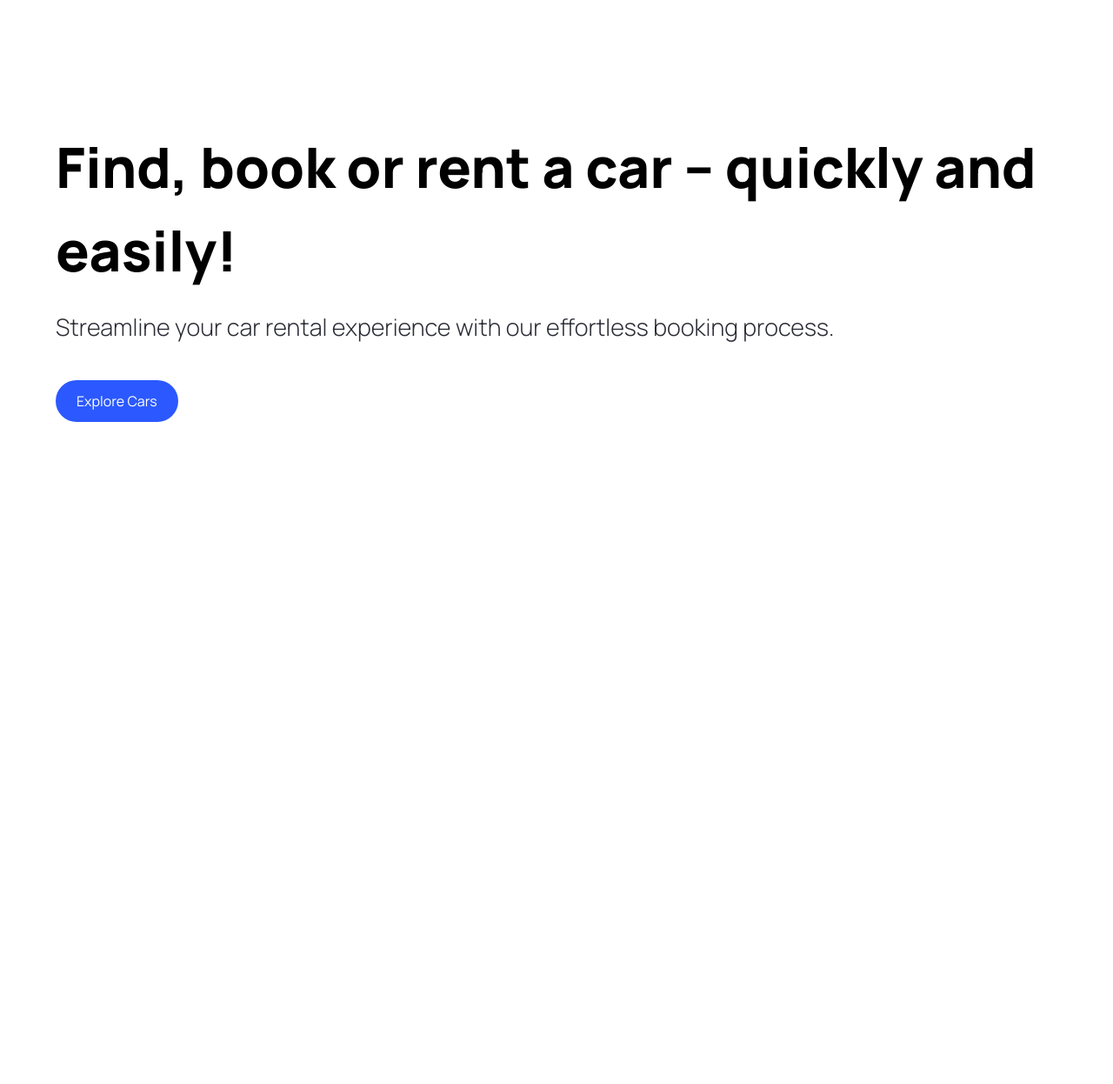
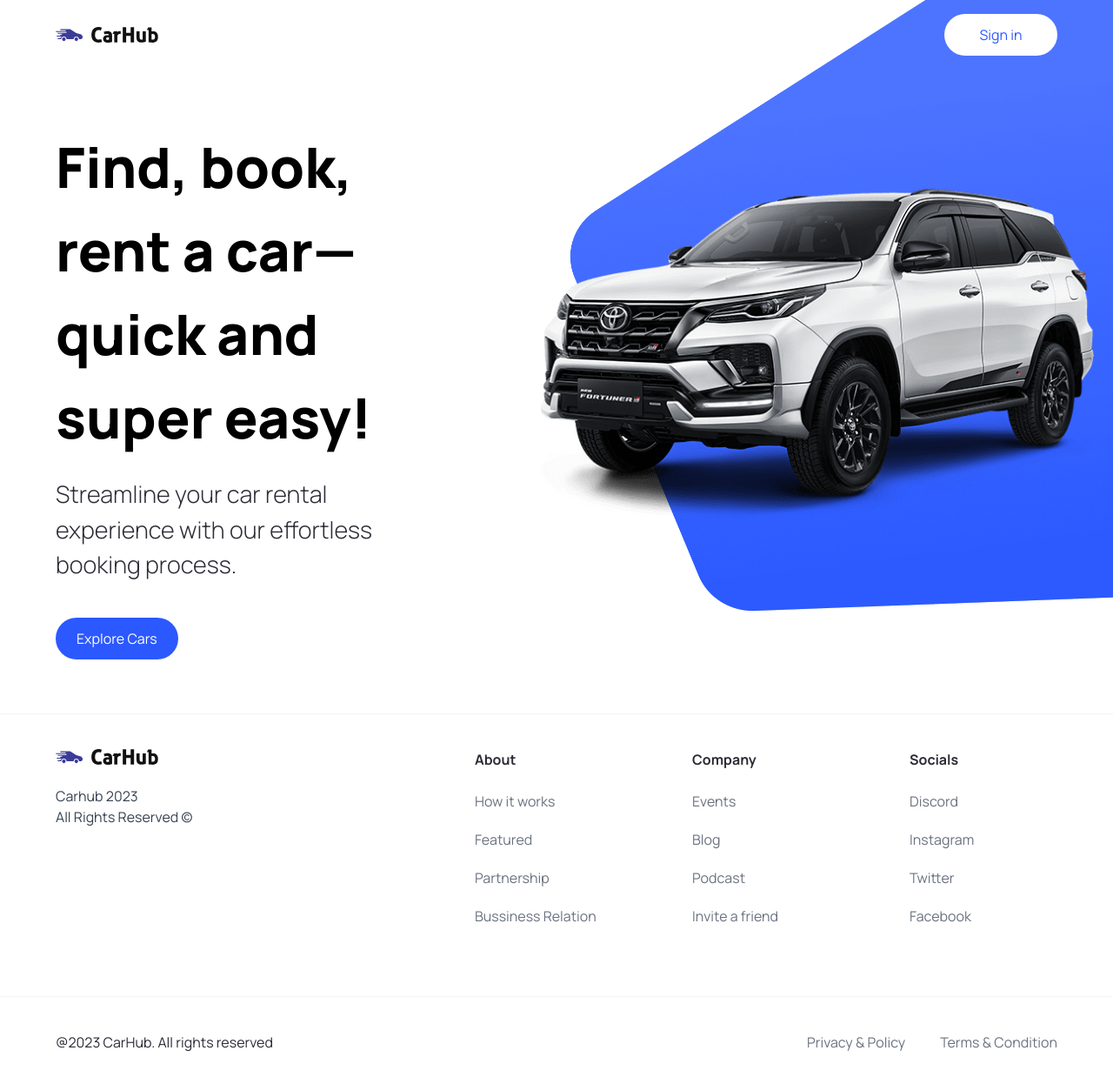
Before and after one commit to AlexSandr90/car_showcase, a Next.js app: page / in a window 1280 px wide. Shown: the top 1246 px of the page at 87% size. Before the commit the page ends 800 px from the top, so only its background shows below. Built offline with nearby package versions, Linux system fonts and the light colour scheme.

Commit message:
Feature: added layout

```diff
--- a/app/layout.tsx
+++ b/app/layout.tsx
@@ -1,22 +1,24 @@
-import './globals.css'
-import type { Metadata } from 'next'
-import { Inter } from 'next/font/google'
-
-const inter = Inter({ subsets: ['latin'] })
+import { Footer, Navbar } from '@/components';
+import './globals.css';
+import type { Metadata } from 'next';
 
 export const metadata: Metadata = {
-  title: 'Create Next App',
-  description: 'Generated by create next app',
-}
+  title: 'Car Hub',
+  description: 'Discover the best car in the world.',
+};
 
 export default function RootLayout({
   children,
 }: {
-  children: React.ReactNode
+  children: React.ReactNode;
 }) {
   return (
     <html lang="en">
-      <body className={inter.className}>{children}</body>
+      <body className="relative">
+        <Navbar />
+        {children}
+        <Footer />
+      </body>
     </html>
-  )
+  );
 }
--- a/app/page.tsx
+++ b/app/page.tsx
@@ -1,4 +1,4 @@
-import { Hero } from "@/components";
+import { Hero } from '@/components';
 
 export default function Home() {
   return (
--- a/components/CustomButton.tsx
+++ b/components/CustomButton.tsx
@@ -1,20 +1,21 @@
-"use client";
+'use client';
 
-import { CustomButtonProps } from "@/types";
+import { CustomButtonProps } from '@/types';
 
 const CustomButton = ({
   title,
   containerStyles,
+  btnType,
   handleClick,
 }: CustomButtonProps) => {
   return (
     <button
       disabled={false}
-      type={"button"}
+      type={btnType || 'button'}
       className={`custom-btn ${containerStyles}`}
       onClick={handleClick}
     >
-      <span className={"flex-1"}>{title}</span>
+      <span className={'flex-1'}>{title}</span>
     </button>
   );
 };
--- /dev/null
+++ b/components/Footer.tsx
@@ -0,0 +1,58 @@
+import Image from 'next/image';
+import Link from 'next/link';
+
+import { footerLinks } from '@/constatns';
+
+const Footer = () => (
+  <footer className="flex flex-col text-black-100  mt-5 border-t border-gray-100">
+    <div className="flex max-md:flex-col flex-wrap justify-between gap-5 sm:px-16 px-6 py-10">
+      <div className="flex flex-col justify-start items-start gap-6">
+        <Image
+          src="/logo.svg"
+          alt="logo"
+          width={118}
+          height={18}
+          className="object-contain"
+        />
+        <p className="text-base text-gray-700">
+          Carhub 2023 <br />
+          All Rights Reserved &copy;
+        </p>
+      </div>
+
+      <div className="footer__links">
+        {footerLinks.map((item) => (
+          <div key={item.title} className="footer__link">
+            <h3 className="font-bold">{item.title}</h3>
+            <div className="flex flex-col gap-5">
+              {item.links.map((link) => (
+                <Link
+                  key={link.title}
+                  href={link.url}
+                  className="text-gray-500"
+                >
+                  {link.title}
+                </Link>
+              ))}
+            </div>
+          </div>
+        ))}
+      </div>
+    </div>
+
+    <div className="flex justify-between items-center flex-wrap mt-10 border-t border-gray-100 sm:px-16 px-6 py-10">
+      <p>@2023 CarHub. All rights reserved</p>
+
+      <div className="footer__copyrights-link">
+        <Link href="/" className="text-gray-500">
+          Privacy & Policy
+        </Link>
+        <Link href="/" className="text-gray-500">
+          Terms & Condition
+        </Link>
+      </div>
+    </div>
+  </footer>
+);
+
+export default Footer;
--- a/components/Hero.tsx
+++ b/components/Hero.tsx
@@ -1,16 +1,23 @@
-"use client";
+'use client';
 
-import Image from "next/image";
-import CustomButton from "./CustomButton";
+import Image from 'next/image';
+import CustomButton from './CustomButton';
+
 
 const Hero = () => {
-  const handleScroll = () => {};
+  const handleScroll = () => {
+    const nextSection = document.getElementById('discover');
+
+    if (nextSection) {
+      nextSection.scrollIntoView({ behavior: 'smooth' });
+    }
+  };
 
   return (
     <div className="hero">
       <div className="flex-1 pt-36 padding-x">
         <h1 className="hero__title">
-          Find, book or rent a car -- quickly and easily!
+          Find, book, rent a car—quick and super easy!
         </h1>
 
         <p className="hero__subtitle">
@@ -24,12 +31,12 @@
           handleClick={handleScroll}
         />
       </div>
-      <div className="hero__imege-container">
+      <div className="hero__image-container">
         <div className="hero__image">
           <Image src="/hero.png" alt="hero" fill className="object-contain" />
+        </div>
 
-          <div className="hero__image-overlay" />
-        </div>
+        <div className="hero__image-overlay" />
       </div>
     </div>
   );
--- /dev/null
+++ b/components/Navbar.tsx
@@ -0,0 +1,28 @@
+import Link from "next/link";
+import Image from "next/image";
+
+import CustomButton from "./CustomButton";
+
+const NavBar = () => (
+  <header className='w-full  absolute z-10'>
+    <nav className='max-w-[1440px] mx-auto flex justify-between items-center sm:px-16 px-6 py-4 bg-transparent'>
+      <Link href='/' className='flex justify-center items-center'>
+        <Image
+          src='/logo.svg'
+          alt='logo'
+          width={118}
+          height={18}
+          className='object-contain'
+        />
+      </Link>
+
+      <CustomButton
+        title='Sign in'
+        btnType='button'
+        containerStyles='text-primary-blue rounded-full bg-white min-w-[130px]'
+      />
+    </nav>
+  </header>
+);
+
+export default NavBar;
--- a/components/index.ts
+++ b/components/index.ts
@@ -1,4 +1,6 @@
-import Hero from "./Hero";
-import CustomButton from "./CustomButton";
+import Hero from './Hero';
+import CustomButton from './CustomButton';
+import Navbar from './Navbar';
+import Footer from './Footer';
 
-export { Hero, CustomButton };
+export { Hero, CustomButton, Navbar, Footer };
--- /dev/null
+++ b/constatns/index.ts
@@ -0,0 +1,101 @@
+export const manufacturers = [
+    "Acura",
+    "Alfa Romeo",
+    "Aston Martin",
+    "Audi",
+    "Bentley",
+    "BMW",
+    "Buick",
+    "Cadillac",
+    "Chevrolet",
+    "Chrysler",
+    "Citroen",
+    "Dodge",
+    "Ferrari",
+    "Fiat",
+    "Ford",
+    "GMC",
+    "Honda",
+    "Hyundai",
+    "Infiniti",
+    "Jaguar",
+    "Jeep",
+    "Kia",
+    "Lamborghini",
+    "Land Rover",
+    "Lexus",
+    "Lincoln",
+    "Maserati",
+    "Mazda",
+    "McLaren",
+    "Mercedes-Benz",
+    "MINI",
+    "Mitsubishi",
+    "Nissan",
+    "Porsche",
+    "Ram",
+    "Rolls-Royce",
+    "Subaru",
+    "Tesla",
+    "Toyota",
+    "Volkswagen",
+    "Volvo",
+  ];
+
+  export const yearsOfProduction = [
+    { title: "Year", value: "" },
+    { title: "2015", value: "2015" },
+    { title: "2016", value: "2016" },
+    { title: "2017", value: "2017" },
+    { title: "2018", value: "2018" },
+    { title: "2019", value: "2019" },
+    { title: "2020", value: "2020" },
+    { title: "2021", value: "2021" },
+    { title: "2022", value: "2022" },
+    { title: "2023", value: "2023" },
+  ];
+
+  export const fuels = [
+    {
+      title: "Fuel",
+      value: "",
+    },
+    {
+      title: "Gas",
+      value: "Gas",
+    },
+    {
+      title: "Electricity",
+      value: "Electricity",
+    },
+  ];
+
+  export const footerLinks = [
+    {
+      title: "About",
+      links: [
+        { title: "How it works", url: "/" },
+        { title: "Featured", url: "/" },
+        { title: "Partnership", url: "/" },
+        { title: "Bussiness Relation", url: "/" },
+      ],
+    },
+    {
+      title: "Company",
+      links: [
+        { title: "Events", url: "/" },
+        { title: "Blog", url: "/" },
+        { title: "Podcast", url: "/" },
+        { title: "Invite a friend", url: "/" },
+      ],
+    },
+    {
+      title: "Socials",
+      links: [
+        { title: "Discord", url: "/" },
+        { title: "Instagram", url: "/" },
+        { title: "Twitter", url: "/" },
+        { title: "Facebook", url: "/" },
+      ],
+    },
+  ];
--- a/types/index.ts
+++ b/types/index.ts
@@ -1,7 +1,8 @@
-import { MouseEventHandler } from "react";
+import { MouseEventHandler } from 'react';
 
 export interface CustomButtonProps {
   title: string;
+  btnType?: 'submit' | 'reset' | 'button' | undefined;
   containerStyles?: string;
-  handleClick: MouseEventHandler<HTMLButtonElement>;
+  handleClick?: MouseEventHandler<HTMLButtonElement>;
 }
```
